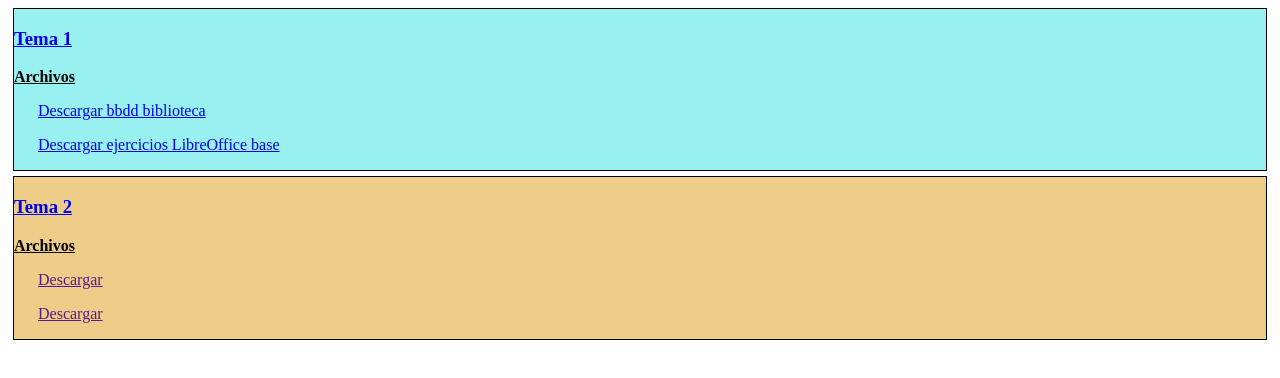
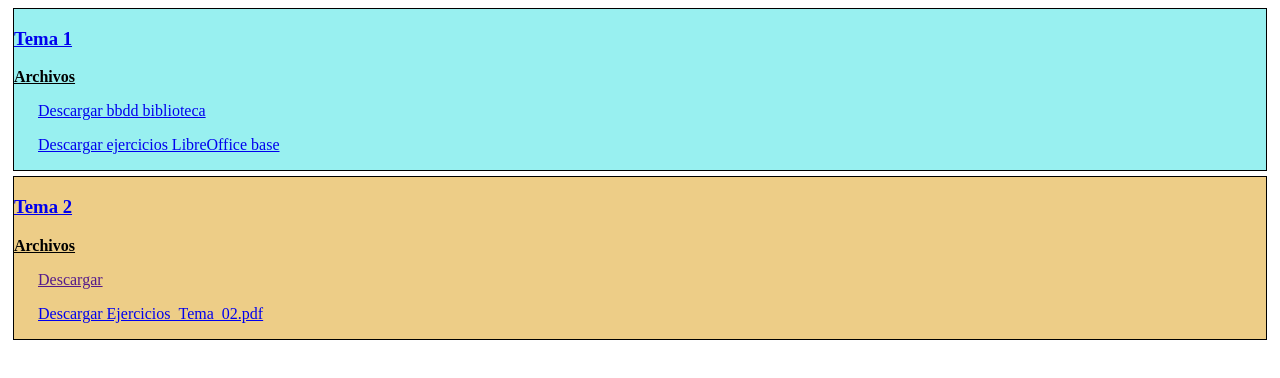
Before and after one commit to fjjaraba/bbdd, a plain HTML site: page index.html in a window 1280 px wide. Drawn offline with Linux system fonts and the light colour scheme.

Commit message:
Update index.html

```diff
--- a/index.html
+++ b/index.html
@@ -19,7 +19,7 @@
 
       <p><b><u>Archivos</u></b></p>
       <p>&nbsp;&nbsp;&nbsp;&nbsp;&nbsp;&nbsp;<a href="" target="_blank">Descargar </a></p>
-      <p>&nbsp;&nbsp;&nbsp;&nbsp;&nbsp;&nbsp;<a href="" target="_blank">Descargar </a></p>
+      <p>&nbsp;&nbsp;&nbsp;&nbsp;&nbsp;&nbsp;<a href="Ejercicios_Tema_02.pdf" target="_blank">Descargar Ejercicios_Tema_02.pdf </a></p>
       </div>
     </main>
     <footer></footer>
```
